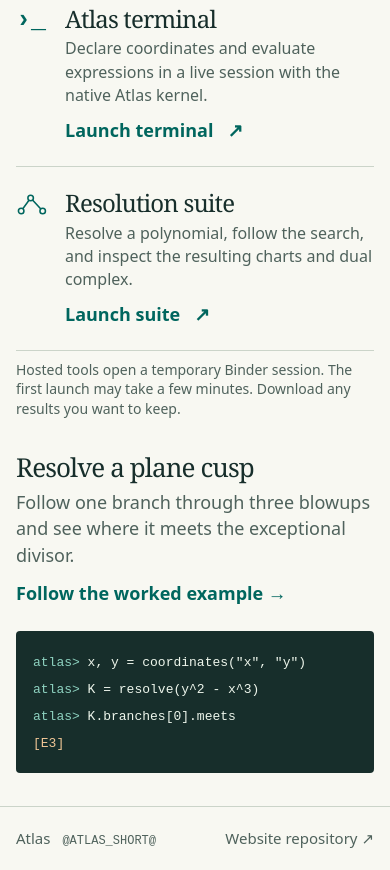
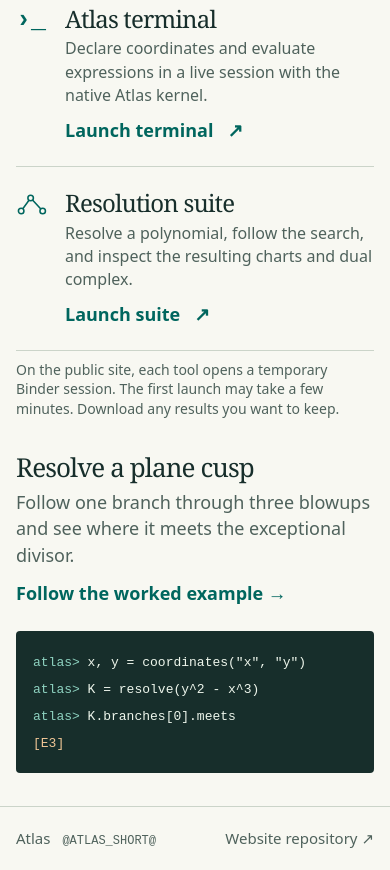
Before and after one commit to pportilla/atlas-website, a plain HTML site: page static/index.html in a window 390 px wide. Shown: the part 839-1709 px from the top of the page. Drawn offline with Linux system fonts and the light colour scheme; a web font is replaced by a local one.

Commit message:
Keep the landing page subtitle readable on phones

```diff
--- a/static/index.html
+++ b/static/index.html
@@ -23,7 +23,7 @@
     <section class="hero" aria-labelledby="title">
       <div class="introduction">
         <h1 id="title">Atlas</h1>
-        <p class="subtitle">Algebra and resolution<br>of singularities.</p>
+        <p class="subtitle">Algebra and resolution<br> of singularities.</p>
         <p class="description">Compute with polynomial rings, ideals, and hypersurface germs. Explore exceptional divisors, charts, and their intersections.</p>
       </div>
       <figure class="plate">
@@ -69,7 +69,7 @@
         <a class="action" href="@RESOLUTION_URL@">Launch suite <span aria-hidden="true">↗</span></a>
       </article>
     </section>
-    <p class="runtime-note">Hosted tools open a temporary Binder session. The first launch may take a few minutes. Download any results you want to keep.</p>
+    <p class="runtime-note">On the public site, each tool opens a temporary Binder session. The first launch may take a few minutes. Download any results you want to keep.</p>
 
     <section class="example" aria-labelledby="example-title">
       <div>
```
